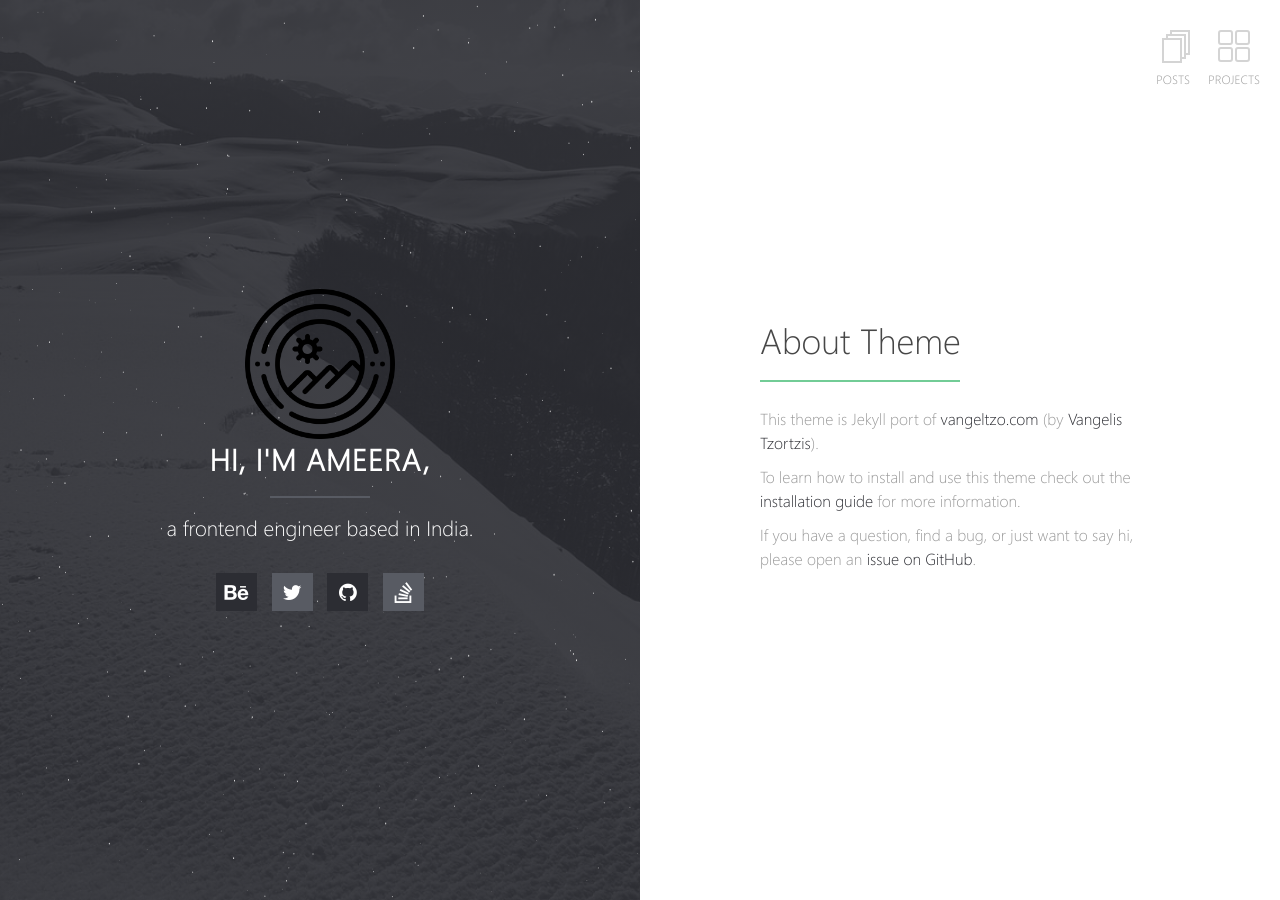
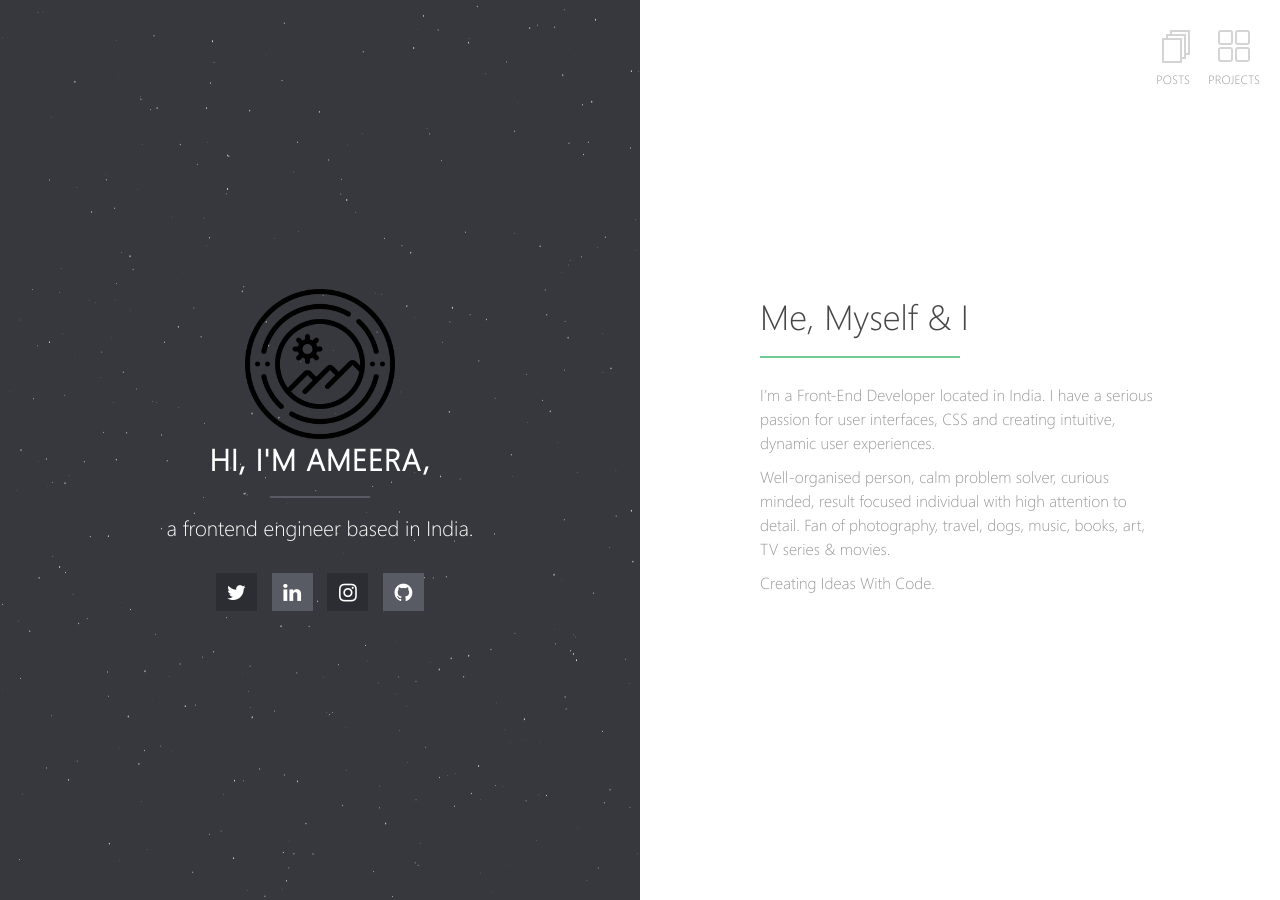
Before and after one commit to ameerajayakumar/ameerajayakumar.github.io, a Jekyll site: the page built from index.md, in a window 1280 px wide. Built offline with Jekyll 4.4.1, drawn with Linux system fonts in a browser that asks for light colours; our own code applies the rules of GitHub Pages for plain Markdown files.

Commit message:
changed index file, project titles, updated post images, updated social media links

```diff
--- a/_config.yml
+++ b/_config.yml
@@ -7,9 +7,9 @@ locale: en_US
 
 # Left Block Images
 background:
-  homepage: images/home.png                           # this image will be shown on homepage's left block
-  post-list: images/unsplash-image-10.jpg             # this image will be shown on post list page
-  default-post: images/unsplash-gallery-image-3.jpg   # this image will be shown when post's front matter doesn't specify any image
+  homepage: images/home.jpg                           # this image will be shown on homepage's left block
+  post-list: images/unsplash-01.jpg             # this image will be shown on post list page
+  default-post: images/unsplash-02.jpg   # this image will be shown when post's front matter doesn't specify any image
 
 # Jekyll
 permalink:          /:title/
@@ -31,13 +31,13 @@ sass:
 # Social Links
 #email:             email
 #google.plus:        username
-twitter:            username
+twitter:            Ame_j15
 #facebook:           username
-github:             username
-stackoverflow:     123456/username   from a "http://stackoverflow.com/users/123456/username" link
-#linkedin:          username
+github:             ameerajayakumar
+#stackoverflow:     123456/username   from a "http://stackoverflow.com/users/123456/username" link
+linkedin:          ameera-jayakumar-3bb70848
 #xing:              username
-#instagram:          username
+instagram:          ame_j
 #lastfm:            username
 #tumblr:            username
 #pinterest:         username
@@ -52,7 +52,7 @@ stackoverflow:     123456/username   from a "http://stackoverflow.com/users/1234
 #keybase:           username
 #xmpp:              username@server.com
 #hackernews:        username
-behance:           username
+#behance:           username
 
 # Gems
 gems:
--- a/index.md
+++ b/index.md
@@ -1,10 +1,10 @@
 ---
 layout: home
 ---
-# About Theme
+# Me, Myself & I
 
-This theme is Jekyll port of [vangeltzo.com](http://vangeltzo.com/) (by [Vangelis Tzortzis](https://github.com/srekoble)).
+I’m a Front-End Developer located in India.  I have a serious passion for user interfaces, CSS and creating intuitive, dynamic user experiences.
 
-To learn how to install and use this theme check out the [installation guide](http://taylantatli.me/Halve/halve-theme/) for more information.
+Well-organised person, calm problem solver, curious minded, result focused individual with high attention to detail. Fan of photography, travel, dogs, music, books, art, TV series & movies.
 
-If you have a question, find a bug, or just want to say hi, please open an [issue on GitHub](https://github.com/TaylanTatli/Halve/issues/new).
+Creating Ideas With Code.
```
Also changed, not shown: _data/projects.yaml (+6 -6 lines), images/home.png (deleted), 3 other files.
